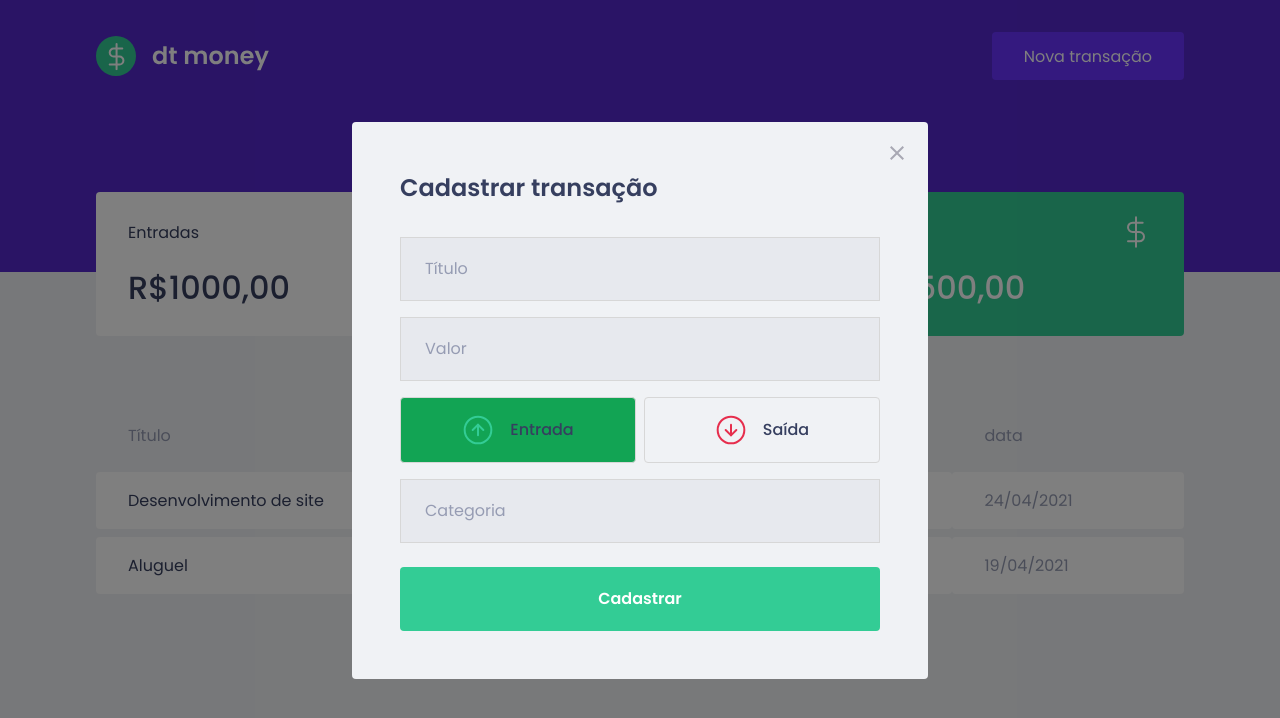
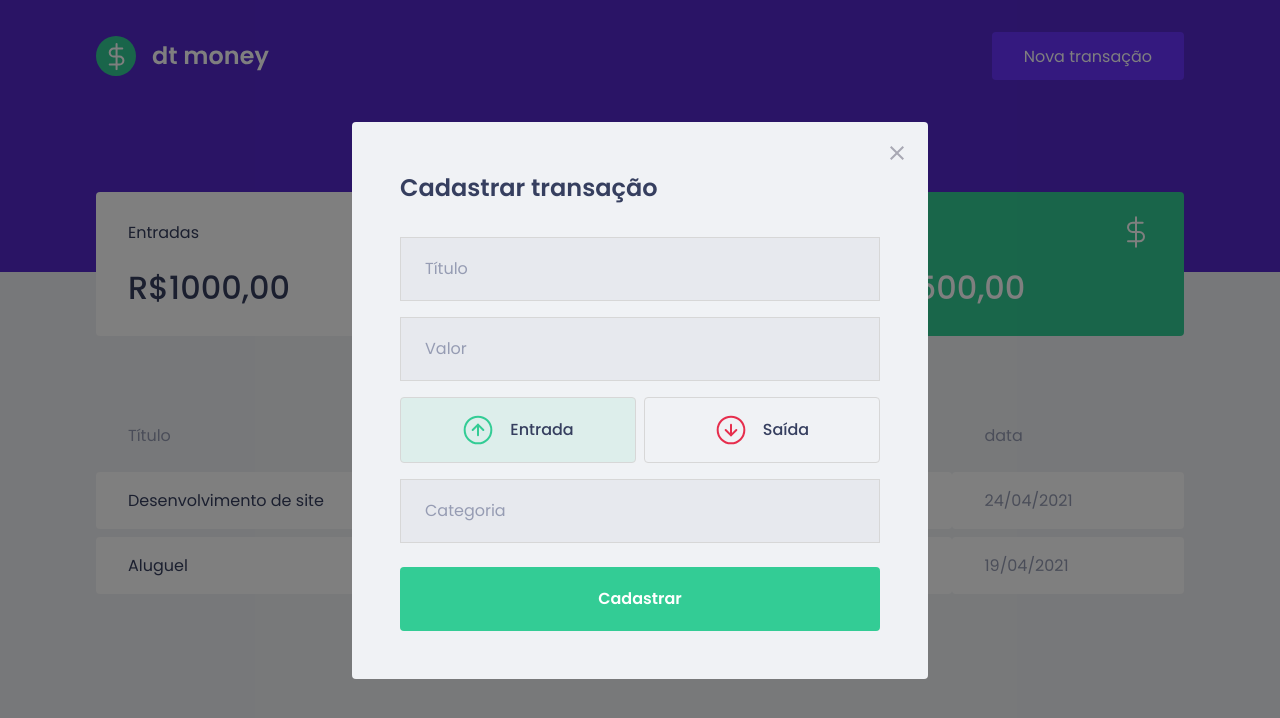
Before and after one commit to victorassiso/dt-money, a React (Create React App) app: page / in a window 1280 px wide. Both pictures are taken after a click on the button "Nova transação". Shown: the top 718 px of the page. Built offline with nearby package versions, Linux system fonts and the light colour scheme; no server answers; what miragejs would draw is missing.

Commit message:
Income/outcome RadioBox Dinamic Styles

```diff
--- a/package.json
+++ b/package.json
@@ -4,6 +4,7 @@
   "private": true,
   "dependencies": {
     "axios": "^0.21.1",
+    "polished": "^4.1.3",
     "react": "^17.0.2",
     "react-dom": "^17.0.2",
     "react-modal": "^3.14.3",
--- a/src/components/NewTransactionModal/newTransactionModal.styles.ts
+++ b/src/components/NewTransactionModal/newTransactionModal.styles.ts
@@ -1,5 +1,6 @@
 import styled from 'styled-components';
-import {RadioBoxProps } from './newTransactionModal'
+import {RadioBoxProps } from './newTransactionModal';
+import {transparentize} from 'polished';
 
 export const Container = styled.form`
   h2 {
@@ -55,6 +56,11 @@
   }
 `;
 
+const colors = {
+  green: '#33CC95',
+  red: '#E52E4D'
+};
+
 export const RadioBox = styled.button<RadioBoxProps>`
   display: flex;
   align-items: center;
@@ -67,7 +73,10 @@
   border-radius: 0.25rem;
   color: var(--text-title);
 
-  background: ${(props) => props.isSelected ? '#12A454' : 'transparent'};
+  background: ${(props) => props.isSelected
+    ? transparentize(0.9, colors[props.activeColor])
+    : 'transparent'
+  };
 
   img{
     margin-right: 1rem;
--- a/src/components/NewTransactionModal/newTransactionModal.tsx
+++ b/src/components/NewTransactionModal/newTransactionModal.tsx
@@ -11,6 +11,7 @@
 }
 export interface RadioBoxProps {
   isSelected: boolean;
+  activeColor: 'green' | 'red';
 }
 
 export function NewTransactionModal({ isOpen, onRequestClose}: NewTransactionModalProps) {
@@ -46,6 +47,7 @@
             type="button"
             onClick={() => setTransactionType('deposit')}
             isSelected={transactionType === 'deposit'}
+            activeColor='green'
             >
               <img src={incomeImg} alt="deposit" />
               <p>Entrada</p>
@@ -54,6 +56,7 @@
             type="button"
             onClick={() => setTransactionType('withdraw')}
             isSelected={transactionType === 'withdraw'}
+            activeColor='red'
             >
               <img src={outcomeImg} alt="withdraw" />
               <p>Saída</p>
--- a/src/styles/global.ts
+++ b/src/styles/global.ts
@@ -6,10 +6,10 @@
     --shape: #FFFFFF;
 
     --blue: #5429CC;
+    --blue-light: #6933FF;
     --green: #33CC95;
     --red: #E62E4D;
 
-    --blue-light: #6933FF;
 
     --text-title: #363F5F;
     --text-body: #969CB3;
```
Also changed, not shown: 1 other file (tests, documents, lock files or other folders).
